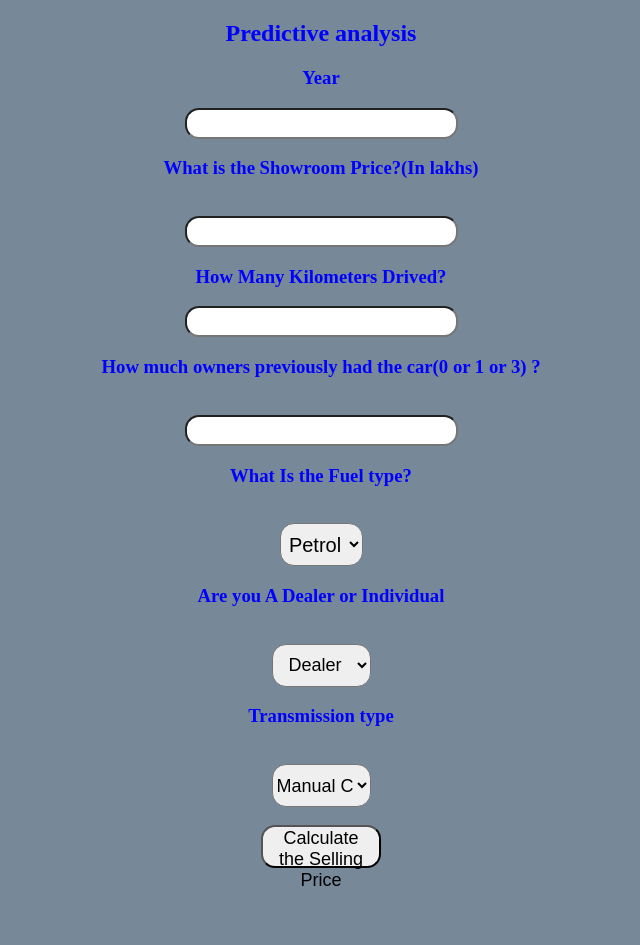
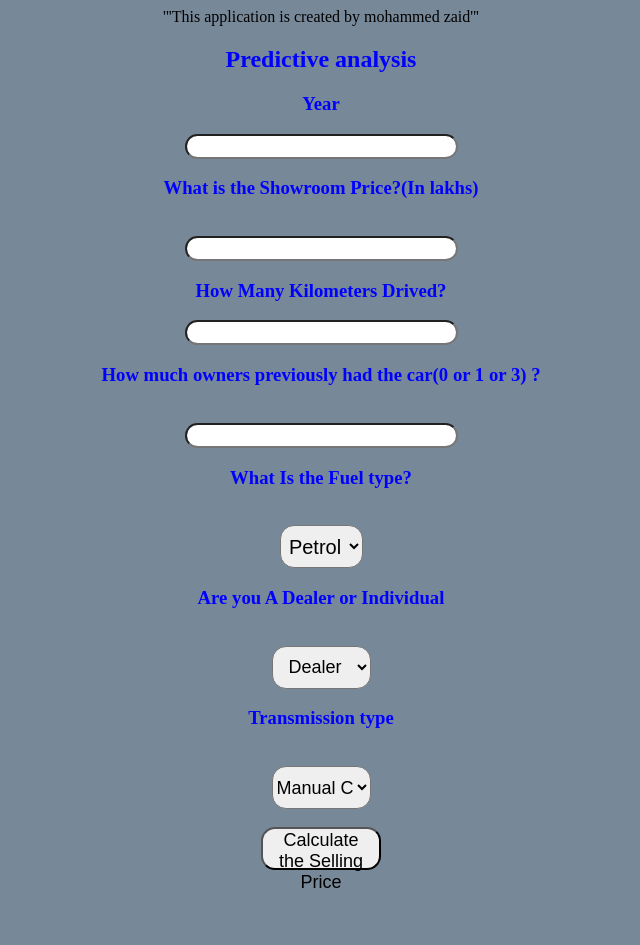
Before and after one commit to zaidjubapu/carsellingprice, a Flask app: page / in a window 1280 px wide. Shown: the whole page, without its empty margins (319-959 px from the left). After the commit the page ends 888 px from the top, so only its background shows below. Run offline with Flask 2, Linux system fonts and the light colour scheme; parts of the project's set-up code (start-up, migrations or seed data) failed here and were passed over.

Commit message:
added my name on screen

```diff
--- a/templates/index.html
+++ b/templates/index.html
@@ -1,3 +1,4 @@
+'''This application is created by mohammed zaid'''
 <!DOCTYPE html>
 <html lang="en">
 
```
